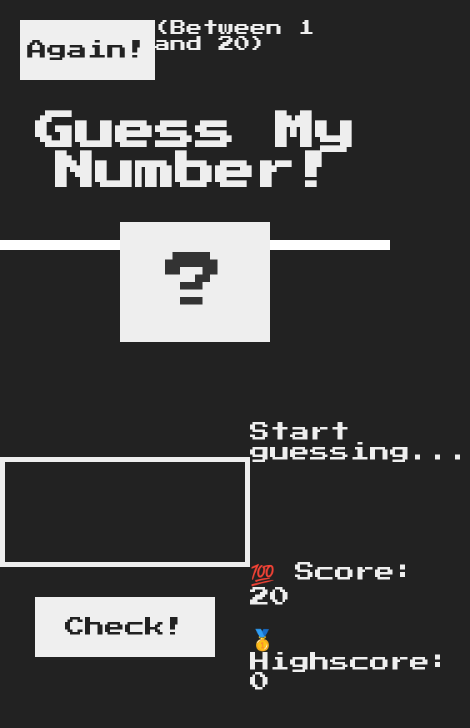
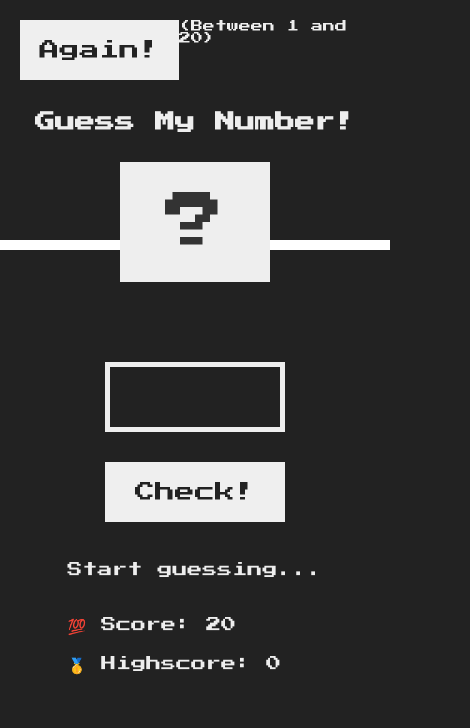
Before and after one commit to oos-amin/Guess-my-number, a plain HTML site: page index.html in a window 390 px wide. Shown: the whole page, 470 px wide, since content can reach past the window. Drawn offline with Linux system fonts and the light colour scheme.

Commit message:
finish responsive

```diff
--- a/index.html
+++ b/index.html
@@ -6,6 +6,7 @@
     <meta name="viewport" content="width=device-width, initial-scale=1.0">
     <title>Guess my number</title>
     <link rel="stylesheet" href="styles/style.css">
+    <link rel="stylesheet" href="styles/responsive.css">
 </head>
 
 <body>
--- /dev/null
+++ b/styles/responsive.css
@@ -0,0 +1,42 @@
+@media screen and (max-width: 640px) {
+    .detail {
+        font-size: 1.4rem;
+    }
+
+    .title {
+        font-size: 3rem;
+    }
+
+    .number {
+        width: 18rem;
+        height: 7rem;
+    }
+
+    .right {
+        font-size: 1.5rem;
+    }
+}
+
+
+
+@media screen and (max-width: 460px) {
+    .detail {
+        font-size: 1.2rem;
+    }
+
+    .title {
+        font-size: 2rem;
+    }
+
+    .main-wrapper {
+        flex-direction: column;
+    }
+
+    .check {
+        margin-bottom: 4rem;
+    }
+
+    .message {
+        margin-bottom: 4rem;
+    }
+}
```
